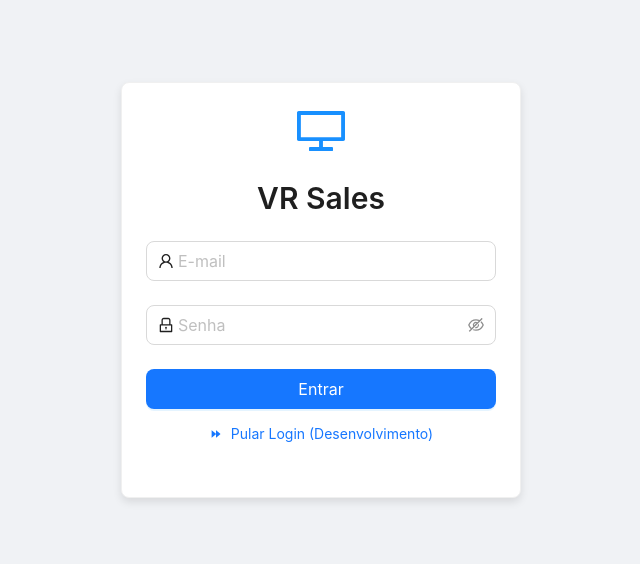
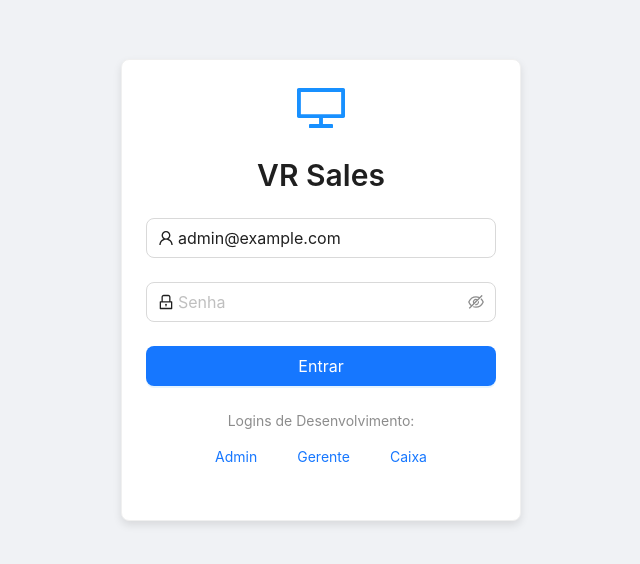
Before and after one commit to Verax-System/VRSales, a React (Vite) app in the folder client/: page /login in a window 1280 px wide. Shown: the part 110-674 px from the top of the page, without its empty margins (319-959 px from the left). Built offline with nearby package versions, Linux system fonts and the light colour scheme.

Commit message:
feat(auth): implement role-based access control and user authentication flow

```diff
--- a/client/package.json
+++ b/client/package.json
@@ -14,6 +14,7 @@
     "antd": "^5.27.4",
     "axios": "^1.12.2",
     "dayjs": "^1.11.18",
+    "jwt-decode": "^4.0.0",
     "react": "^19.1.1",
     "react-dom": "^19.1.1",
     "react-router-dom": "^6.23.1"
--- a/client/src/App.jsx
+++ b/client/src/App.jsx
@@ -1,4 +1,4 @@
-import React, { useState } from 'react';
+import React, { useState, useMemo } from 'react';
 import { Layout, Menu, Typography, Avatar, Space, Dropdown } from 'antd';
 import {
   DesktopOutlined,
@@ -10,31 +10,52 @@ import {
   TeamOutlined,
   CalendarOutlined,
   BarcodeOutlined,
-  TableOutlined, // Novo ícone
-  LineChartOutlined, // Novo ícone
+  TableOutlined,
+  LineChartOutlined,
+  SafetyCertificateOutlined, // Novo ícone
 } from '@ant-design/icons';
-import { Routes, Route, useNavigate, useLocation, Outlet } from 'react-router-dom';
+import { Routes, Route, useNavigate, useLocation, Outlet, Navigate } from 'react-router-dom';
 import { useAuth } from './context/AuthContext';
 
-import ProtectedRoute from './components/ProtectedRoute.jsx';
-import LoginPage from './pages/LoginPage.jsx';
-import ProductPage from './pages/ProductPage.jsx';
-import DashboardPage from './pages/DashboardPage.jsx';
-import SupplierPage from './pages/SupplierPage.jsx';
-import ExpirationControlPage from './pages/ExpirationControlPage.jsx';
-import POSPage from './pages/POSPage.jsx';
-import TableManagementPage from './pages/TableManagementPage.jsx'; // Nova página
-import ReportsPage from './pages/ReportsPage.jsx'; // Nova página
+import RoleBasedRoute from './components/RoleBasedRoute';
+import LoginPage from './pages/LoginPage';
+import ProductPage from './pages/ProductPage';
+import DashboardPage from './pages/DashboardPage';
+import SupplierPage from './pages/SupplierPage';
+import ExpirationControlPage from './pages/ExpirationControlPage';
+import POSPage from './pages/POSPage';
+import TableManagementPage from './pages/TableManagementPage';
+import ReportsPage from './pages/ReportsPage';
+import UnauthorizedPage from './pages/UnauthorizedPage';
 
 import './App.css';
 
 const { Header, Content, Sider } = Layout;
 
+// Definição centralizada de todas as rotas e suas permissões
+const allMenuItems = [
+    { key: '/pos', icon: <BarcodeOutlined />, label: 'Frente de Caixa', roles: ['admin', 'manager', 'cashier'] },
+    { key: '/tables', icon: <TableOutlined />, label: 'Gestão de Mesas', roles: ['admin', 'manager', 'cashier'] },
+    { type: 'divider', roles: ['admin', 'manager'] },
+    { key: '/', icon: <AreaChartOutlined />, label: 'Análise', roles: ['admin', 'manager'] },
+    { key: '/reports', icon: <LineChartOutlined />, label: 'Relatórios', roles: ['admin', 'manager'] },
+    { key: '/products', icon: <AppstoreOutlined />, label: 'Produtos', roles: ['admin', 'manager'] },
+    { key: '/suppliers', icon: <TeamOutlined />, label: 'Fornecedores', roles: ['admin', 'manager'] },
+    { key: '/expiration', icon: <CalendarOutlined />, label: 'Validade', roles: ['admin', 'manager'] },
+    { key: '/users', icon: <SafetyCertificateOutlined />, label: 'Usuários', roles: ['admin'] },
+];
+
 const MainLayout = () => {
   const [collapsed, setCollapsed] = useState(false);
   const navigate = useNavigate();
   const location = useLocation();
-  const { logout } = useAuth();
+  const { user, logout } = useAuth();
+
+  // Filtra o menu com base na função do usuário
+  const accessibleMenuItems = useMemo(() => {
+    if (!user) return [];
+    return allMenuItems.filter(item => item.roles.includes(user.role));
+  }, [user]);
 
   const handleMenuClick = ({ key }) => {
     if (key === 'logout') {
@@ -53,16 +74,9 @@ const MainLayout = () => {
     </Menu>
   );
 
-  const menuItems = [
-    { key: '/pos', icon: <BarcodeOutlined />, label: 'Frente de Caixa' },
-    { key: '/tables', icon: <TableOutlined />, label: 'Gestão de Mesas' },
-    { type: 'divider' },
-    { key: '/', icon: <AreaChartOutlined />, label: 'Análise' },
-    { key: '/reports', icon: <LineChartOutlined />, label: 'Relatórios' },
-    { key: '/products', icon: <AppstoreOutlined />, label: 'Produtos' },
-    { key: '/suppliers', icon: <TeamOutlined />, label: 'Fornecedores' },
-    { key: '/expiration', icon: <CalendarOutlined />, label: 'Validade' },
-  ];
+  if (!user) {
+    return <Navigate to="/login" />;
+  }
 
   return (
     <Layout style={{ minHeight: '100vh' }}>
@@ -71,16 +85,16 @@ const MainLayout = () => {
           <DesktopOutlined style={{ fontSize: '24px', color: '#fff' }} />
           {!collapsed && <span className="logo-text">VR Sales</span>}
         </div>
-        <Menu theme="dark" selectedKeys={[location.pathname]} mode="inline" items={menuItems} onClick={handleMenuClick} />
+        <Menu theme="dark" selectedKeys={[location.pathname]} mode="inline" items={accessibleMenuItems} onClick={handleMenuClick} />
       </Sider>
       <Layout className="site-layout">
         <Header className="site-header">
           <div />
-          <Dropdown overlay={userMenuItems}>
-            <a onClick={(e) => e.preventDefault()} style={{ color: 'white' }}>
+          <Dropdown overlay={userMenuItems} trigger={['click']}>
+            <a onClick={(e) => e.preventDefault()} style={{ color: 'white', cursor: 'pointer' }}>
               <Space>
                 <Avatar style={{ backgroundColor: '#1890ff' }} icon={<UserOutlined />} />
-                <span>Usuário</span>
+                <span>{user.name}</span>
               </Space>
             </a>
           </Dropdown>
@@ -97,17 +111,31 @@ const App = () => {
   return (
     <Routes>
       <Route path="/login" element={<LoginPage />} />
-      <Route element={<ProtectedRoute />}>
+      <Route path="/unauthorized" element={<UnauthorizedPage />} />
+
+      {/* Rotas Protegidas por Função */}
       <Route element={<MainLayout />}>
+        <Route element={<RoleBasedRoute allowedRoles={['admin', 'manager']} />}>
           <Route path="/" element={<DashboardPage />} />
-            <Route path="/pos" element={<POSPage />} />
-            <Route path="/tables" element={<TableManagementPage />} />
           <Route path="/reports" element={<ReportsPage />} />
           <Route path="/products" element={<ProductPage />} />
           <Route path="/suppliers" element={<SupplierPage />} />
           <Route path="/expiration" element={<ExpirationControlPage />} />
         </Route>
+
+        <Route element={<RoleBasedRoute allowedRoles={['admin']} />}>
+          {/* Adicione aqui a futura página de gestão de usuários */}
+          {/* <Route path="/users" element={<UsersPage />} /> */}
         </Route>
+
+        <Route element={<RoleBasedRoute allowedRoles={['admin', 'manager', 'cashier']} />}>
+          <Route path="/pos" element={<POSPage />} />
+          <Route path="/tables" element={<TableManagementPage />} />
+        </Route>
+      </Route>
+
+      {/* Rota de fallback para qualquer outra URL */}
+      <Route path="*" element={<Navigate to="/" replace />} />
     </Routes>
   );
 };
--- /dev/null
+++ b/client/src/components/RoleBasedRoute.jsx
@@ -0,0 +1,22 @@
+import React from 'react';
+import { Navigate, Outlet } from 'react-router-dom';
+import { useAuth } from '../context/AuthContext';
+
+/**
+ * Um componente de rota que verifica se o usuário logado tem uma das funções permitidas.
+ * @param {object} props
+ * @param {string[]} props.allowedRoles - Um array de strings com as funções permitidas.
+ */
+const RoleBasedRoute = ({ allowedRoles }) => {
+  const { isAuthenticated, user } = useAuth();
+
+  if (!isAuthenticated) {
+    return <Navigate to="/login" replace />;
+  }
+
+  const isAuthorized = user && allowedRoles.includes(user.role);
+
+  return isAuthorized ? <Outlet /> : <Navigate to="/unauthorized" replace />;
+};
+
+export default RoleBasedRoute;
--- a/client/src/context/AuthContext.jsx
+++ b/client/src/context/AuthContext.jsx
@@ -1,61 +1,93 @@
 import React, { createContext, useState, useContext, useEffect } from 'react';
 import ApiService from '../api/ApiService';
 import { useNavigate } from 'react-router-dom';
+import { Spin } from 'antd';
+import { jwtDecode } from 'jwt-decode'; // Precisaremos de uma biblioteca para decodificar o token
 
 const AuthContext = createContext(null);
 
+// Mock da função que seu colega irá implementar no backend
+// Ela deve retornar os dados do usuário logado a partir do token
+const mockGetCurrentUser = (token) => {
+  const decoded = jwtDecode(token);
+  // Em um caso real, você faria uma chamada para /api/v1/users/me
+  // e o backend retornaria os dados do usuário, incluindo a role.
+  // Por agora, vamos simular com base no email.
+  if (decoded.sub === 'admin@example.com') {
+    return { name: 'Admin Geral', email: 'admin@example.com', role: 'admin' };
+  }
+  if (decoded.sub === 'gerente@example.com') {
+    return { name: 'João Gerente', email: 'gerente@example.com', role: 'manager' };
+  }
+  return { name: 'Ana Caixa', email: 'caixa@example.com', role: 'cashier' };
+};
+
+
 export const AuthProvider = ({ children }) => {
-  const [isAuthenticated, setIsAuthenticated] = useState(false);
+  const [user, setUser] = useState(null);
   const [loading, setLoading] = useState(true);
   const navigate = useNavigate();
 
   useEffect(() => {
-    // --- INÍCIO DA MODIFICAÇÃO ---
-    // Em modo de desenvolvimento, pula a autenticação
-    if (import.meta.env.DEV) {
-      setIsAuthenticated(true);
+    const initializeAuth = async () => {
+      const token = localStorage.getItem('accessToken');
+      if (token) {
+        try {
+          // Aqui você faria a chamada para o backend para obter os dados do usuário
+          // const userData = await ApiService.getCurrentUser();
+          const userData = mockGetCurrentUser(token); // Usando nosso mock por enquanto
+          setUser(userData);
+        } catch (error) {
+          // Token inválido ou expirado
+          localStorage.removeItem('accessToken');
+          setUser(null);
+        }
+      }
       setLoading(false);
-      return;
-    }
-    // --- FIM DA MODIFICAÇÃO ---
+    };
 
-    // Lógica original para produção
-    const token = localStorage.getItem('accessToken');
-    if (token) {
-      setIsAuthenticated(true);
-    }
-    setLoading(false);
+    initializeAuth();
   }, []);
 
   const login = async (username, password) => {
     try {
-      await ApiService.login(username, password);
-      setIsAuthenticated(true);
-      navigate('/'); // Redireciona para o dashboard após o login
+      const { access_token } = await ApiService.login(username, password);
+      localStorage.setItem('accessToken', access_token);
+
+      // const userData = await ApiService.getCurrentUser();
+      const userData = mockGetCurrentUser(access_token); // Usando nosso mock
+      setUser(userData);
+
+      // Redireciona com base na função
+      if (userData.role === 'cashier') {
+        navigate('/pos');
+      } else {
+        navigate('/');
+      }
+
     } catch (error) {
-      setIsAuthenticated(false);
-      throw error; // Lança o erro para a página de login tratar
+      setUser(null);
+      throw error;
     }
   };
 
   const logout = () => {
     ApiService.logout();
-    setIsAuthenticated(false);
+    setUser(null);
     navigate('/login');
   };
 
   if (loading) {
-    return <div>Carregando...</div>; // Ou um componente de spinner/loading
+    return <div style={{ display: 'flex', justifyContent: 'center', alignItems: 'center', height: '100vh' }}><Spin size="large" /></div>;
   }
 
   return (
-    <AuthContext.Provider value={{ isAuthenticated, login, logout }}>
+    <AuthContext.Provider value={{ isAuthenticated: !!user, user, login, logout }}>
       {children}
     </AuthContext.Provider>
   );
 };
 
-// Hook customizado para facilitar o uso do contexto
 export const useAuth = () => {
   return useContext(AuthContext);
 };
--- a/client/src/pages/LoginPage.jsx
+++ b/client/src/pages/LoginPage.jsx
@@ -1,6 +1,6 @@
 import React, { useState } from 'react';
 import { Form, Input, Button, Card, message, Typography, Space } from 'antd';
-import { UserOutlined, LockOutlined, DesktopOutlined, ForwardOutlined } from '@ant-design/icons';
+import { UserOutlined, LockOutlined, DesktopOutlined } from '@ant-design/icons';
 import { useAuth } from '../context/AuthContext';
 
 const { Title } = Typography;
@@ -8,13 +8,13 @@ const { Title } = Typography;
 const LoginPage = () => {
   const { login } = useAuth();
   const [loading, setLoading] = useState(false);
-  const [form] = Form.useForm(); // Adiciona referência ao formulário
+  const [form] = Form.useForm();
 
   const onFinish = async (values) => {
     setLoading(true);
     try {
       await login(values.email, values.password);
-      message.success('Login realizado com sucesso!');
+      // O redirecionamento é feito dentro do AuthContext agora
     } catch {
       message.error('Falha no login. Verifique seu e-mail e senha.');
     } finally {
@@ -22,22 +22,11 @@ const LoginPage = () => {
     }
   };
 
-  // --- INÍCIO DO NOVO CÓDIGO ---
-
-  // Função para o botão de pular login
-  const handleSkipLogin = () => {
-    // IMPORTANTE: Substitua com um usuário válido do seu ambiente de desenvolvimento
-    const devCredentials = {
-      email: 'admin@example.com',
-      password: 'admin',
-    };
-
-    // Preenche o formulário e o submete programaticamente
-    form.setFieldsValue(devCredentials);
-    onFinish(devCredentials);
+  // Função para lidar com os cliques nos botões de login de desenvolvimento
+  const handleDevLogin = (credentials) => {
+    form.setFieldsValue(credentials);
+    onFinish(credentials);
   };
-
-  // --- FIM DO NOVO CÓDIGO ---
 
   return (
     <div style={{ display: 'flex', justifyContent: 'center', alignItems: 'center', height: '100vh', width: '100%', background: '#f0f2f5' }}>
@@ -46,7 +35,7 @@ const LoginPage = () => {
             <DesktopOutlined style={{ fontSize: '48px', color: '#1890ff' }}/>
             <Title level={2}>VR Sales</Title>
         </div>
-        <Form form={form} name="login" onFinish={onFinish}>
+        <Form form={form} name="login" onFinish={onFinish} initialValues={{ email: 'admin@example.com' }}>
           <Form.Item name="email" rules={[{ required: true, message: 'Por favor, insira seu e-mail!' }, { type: 'email', message: 'E-mail inválido!' }]}>
             <Input prefix={<UserOutlined />} placeholder="E-mail" size="large" />
           </Form.Item>
@@ -59,19 +48,23 @@ const LoginPage = () => {
                 Entrar
               </Button>
 
-              {/* --- INÍCIO DO NOVO CÓDIGO --- */}
-              {/* Este botão só será renderizado em ambiente de desenvolvimento */}
+              {/* Botões de login rápido que só aparecem em ambiente de desenvolvimento */}
               {import.meta.env.DEV && (
-                <Button
-                  type="link"
-                  icon={<ForwardOutlined />}
-                  onClick={handleSkipLogin}
-                  style={{ width: '100%' }}
-                >
-                  Pular Login (Desenvolvimento)
-                </Button>
+                <div style={{ textAlign: 'center', marginTop: '16px' }}>
+                    <Typography.Text type="secondary">Logins de Desenvolvimento:</Typography.Text>
+                    <Space style={{width: '100%', justifyContent: 'center', marginTop: '8px'}}>
+                        <Button type="link" onClick={() => handleDevLogin({ email: 'admin@example.com', password: 'admin'})}>
+                            Admin
+                        </Button>
+                         <Button type="link" onClick={() => handleDevLogin({ email: 'gerente@example.com', password: 'admin'})}>
+                            Gerente
+                        </Button>
+                         <Button type="link" onClick={() => handleDevLogin({ email: 'caixa@example.com', password: 'admin'})}>
+                            Caixa
+                        </Button>
+                    </Space>
+                </div>
               )}
-              {/* --- FIM DO NOVO CÓDIGO --- */}
 
             </Space>
           </Form.Item>
--- /dev/null
+++ b/client/src/pages/UnauthorizedPage.jsx
@@ -0,0 +1,22 @@
+import React from 'react';
+import { Result, Button } from 'antd';
+import { useNavigate } from 'react-router-dom';
+
+const UnauthorizedPage = () => {
+  const navigate = useNavigate();
+
+  return (
+    <Result
+      status="403"
+      title="403"
+      subTitle="Desculpe, você não tem permissão para acessar esta página."
+      extra={
+        <Button type="primary" onClick={() => navigate('/')}>
+          Voltar para a página inicial
+        </Button>
+      }
+    />
+  );
+};
+
+export default UnauthorizedPage;
```
Also changed, not shown: client/src/components/ProtectedRoute.jsx (deleted, +0 -17 lines), 1 other file (tests, documents, lock files or other folders). Lines whose indentation alone changed are shown as unchanged.
